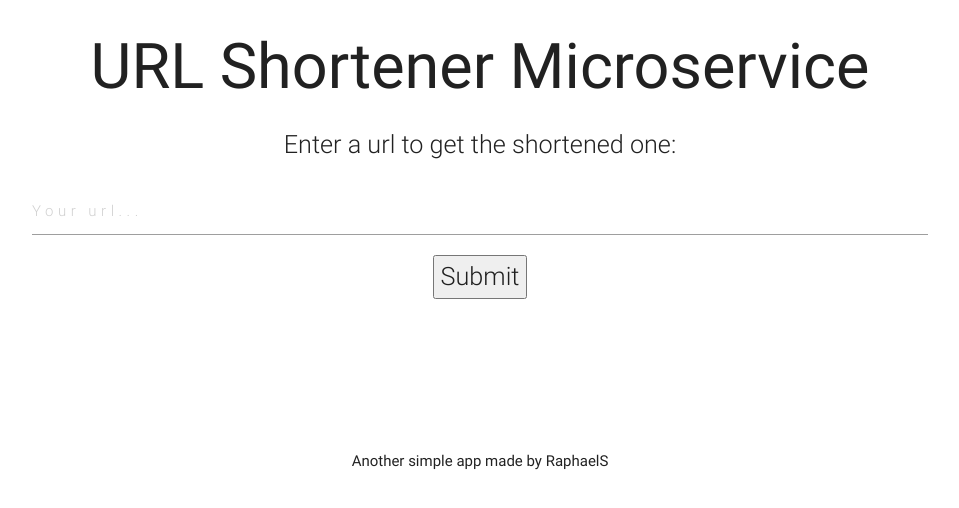
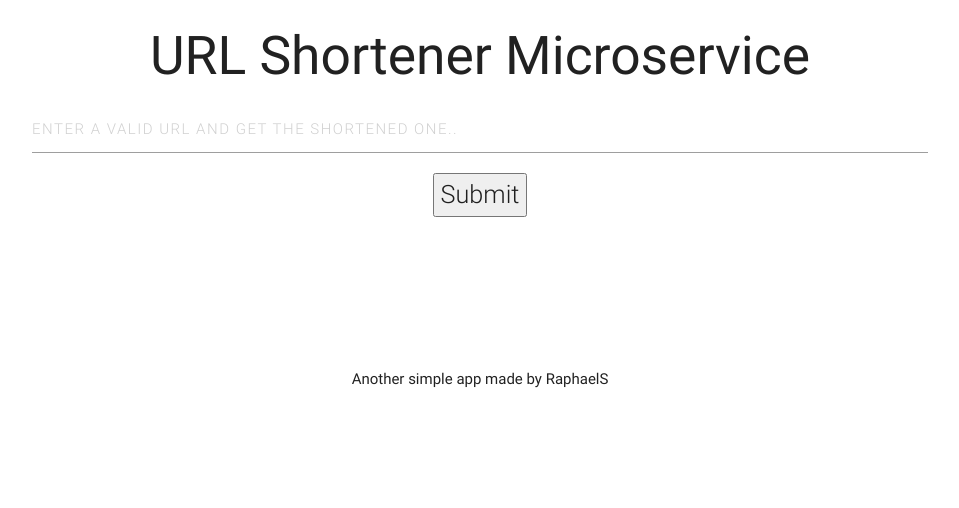
Before and after one commit to GiliKallner/URL-Shortener-Microservice, a website: page views/index.html in a window 1280 px wide. Shown: the whole page, without its empty margins (160-1119 px from the left). Drawn offline with nearby package versions, Linux system fonts and the light colour scheme.

Commit message:
Checkpoint

```diff
--- a/public/client.js
+++ b/public/client.js
@@ -2,7 +2,7 @@
 
 $(function() {
 
- $('input').on('blur',()=>{$('.shortenedUrl').css('visibility','hidden');})
+ $('input').on('input',()=>{$('.shortenedUrl').css('visibility','hidden');})
 
  $('form').submit(function(event) {
     event.preventDefault();
--- a/public/style.css
+++ b/public/style.css
@@ -7,5 +7,5 @@
   visibility:hidden;
 }
 input{
-  letter-spacing: 0.3em;
+  letter-spacing: 0.1em;
 }
--- a/views/index.html
+++ b/views/index.html
@@ -13,21 +13,22 @@
 
   </head>
   <body class="center-align container">
+
     <header>
-      <h1>
+      <h2>
         URL Shortener Microservice
-      </h1>
+      </h2>
     </header>
 
     <main class="flow-text">
-      <p>Enter a url to get the shortened one:</p>
+      <!--<p>Enter a url to get the shortened one:</p>-->
       <form>
-        <input type="text" maxlength="100" placeholder="Your url...">
+        <input type="text" maxlength="100" placeholder="ENTER A VALID URL AND GET THE SHORTENED ONE..">
         <button type="submit">Submit</button>
       </form>
       <section class="shortenedUrl">
         <p>
-          The shorten url for the link you added is:
+          The shortend url for the link you added is:
         </p>
         <pre class="flow-text">
         </pre>
```
